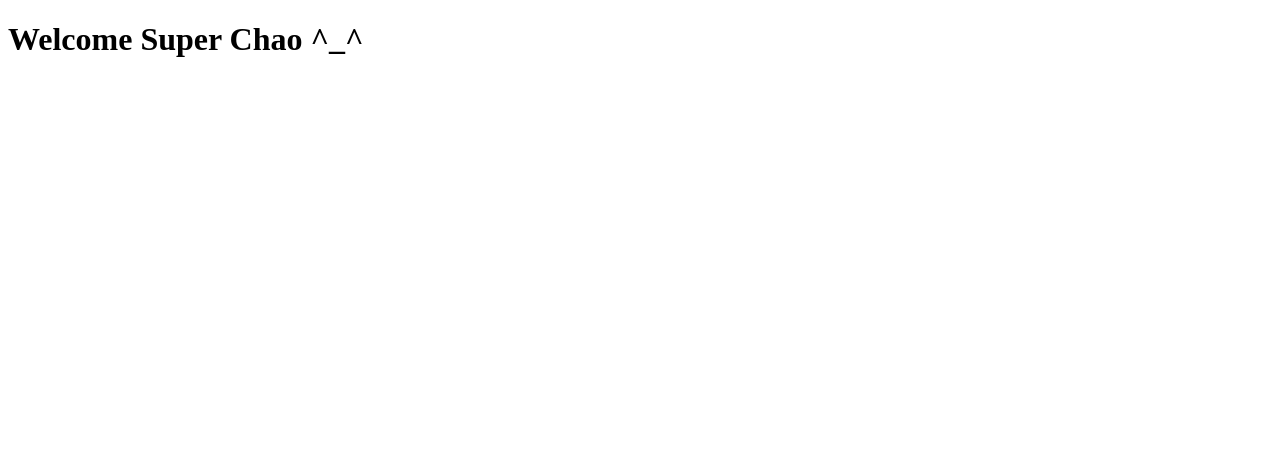
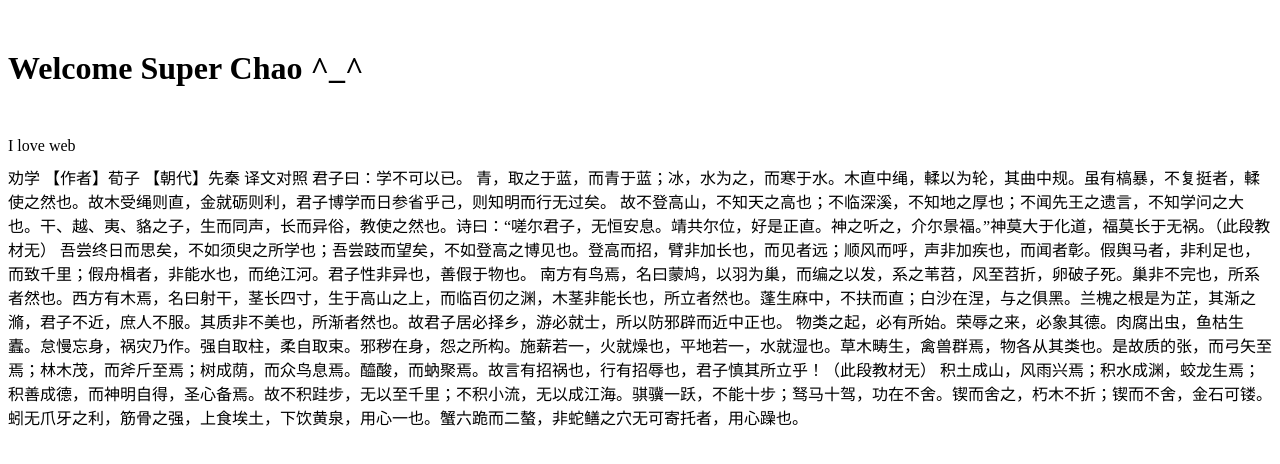
Before and after one commit to leisclei/leisclei.github.io, a plain HTML site: page index.html in a window 1280 px wide. Drawn offline with Linux system fonts and the light colour scheme.

Commit message:
Update index.html
劝学

```diff
--- a/index.html
+++ b/index.html
@@ -5,8 +5,34 @@
     <meta name="viewport" content="width=device-width, initial-scale=1.0">
     <meta http-equiv="X-UA-Compatible" content="ie=edge">
     <title>Document</title>
+    <style>
+        h1{
+            margin: 50px auto;
+        }
+        p{
+            margin: 10px auto;
+        }
+    </style>
 </head>
 <body>
    <h1>Welcome Super Chao  ^_^</h1>
+   <p>I love web</p>
+   <p>
+     劝学
+    【作者】荀子 【朝代】先秦 译文对照
+    君子曰：学不可以已。
+
+    青，取之于蓝，而青于蓝；冰，水为之，而寒于水。木直中绳，輮以为轮，其曲中规。虽有槁暴，不复挺者，輮使之然也。故木受绳则直，金就砺则利，君子博学而日参省乎己，则知明而行无过矣。
+
+    故不登高山，不知天之高也；不临深溪，不知地之厚也；不闻先王之遗言，不知学问之大也。干、越、夷、貉之子，生而同声，长而异俗，教使之然也。诗曰：“嗟尔君子，无恒安息。靖共尔位，好是正直。神之听之，介尔景福。”神莫大于化道，福莫长于无祸。（此段教材无）
+
+    吾尝终日而思矣，不如须臾之所学也；吾尝跂而望矣，不如登高之博见也。登高而招，臂非加长也，而见者远；顺风而呼，声非加疾也，而闻者彰。假舆马者，非利足也，而致千里；假舟楫者，非能水也，而绝江河。君子性非异也，善假于物也。
+
+    南方有鸟焉，名曰蒙鸠，以羽为巢，而编之以发，系之苇苕，风至苕折，卵破子死。巢非不完也，所系者然也。西方有木焉，名曰射干，茎长四寸，生于高山之上，而临百仞之渊，木茎非能长也，所立者然也。蓬生麻中，不扶而直；白沙在涅，与之俱黑。兰槐之根是为芷，其渐之滫，君子不近，庶人不服。其质非不美也，所渐者然也。故君子居必择乡，游必就士，所以防邪辟而近中正也。
+
+    物类之起，必有所始。荣辱之来，必象其德。肉腐出虫，鱼枯生蠹。怠慢忘身，祸灾乃作。强自取柱，柔自取束。邪秽在身，怨之所构。施薪若一，火就燥也，平地若一，水就湿也。草木畴生，禽兽群焉，物各从其类也。是故质的张，而弓矢至焉；林木茂，而斧斤至焉；树成荫，而众鸟息焉。醯酸，而蚋聚焉。故言有招祸也，行有招辱也，君子慎其所立乎！（此段教材无）
+
+    积土成山，风雨兴焉；积水成渊，蛟龙生焉；积善成德，而神明自得，圣心备焉。故不积跬步，无以至千里；不积小流，无以成江海。骐骥一跃，不能十步；驽马十驾，功在不舍。锲而舍之，朽木不折；锲而不舍，金石可镂。蚓无爪牙之利，筋骨之强，上食埃土，下饮黄泉，用心一也。蟹六跪而二螯，非蛇鳝之穴无可寄托者，用心躁也。
+   </p>
 </body>
 </html>
```
